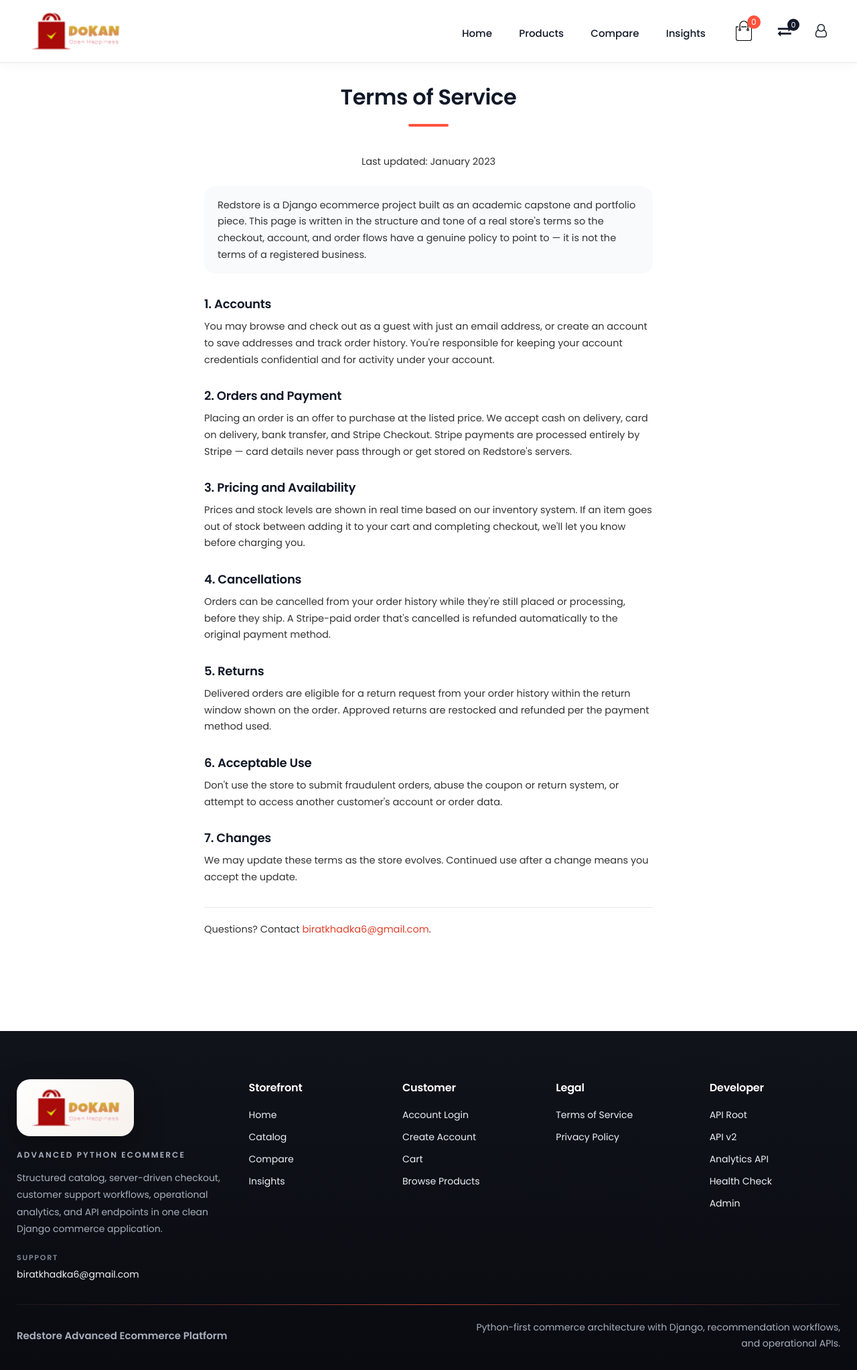
After one commit to biratkdk/Dokan-Ecommerce, a Django app: page /terms/ in a window 1280 px wide. The commit adds this page. Shown: the whole page at 67% size. Run offline with Django 4.2, Linux system fonts and the light colour scheme.

Commit message:
feat: cart merge on login, CSP/HSTS, legal pages, guest cleanup, and upload limits
Going deeper than the transactional workflow audit into dimensions that
only show up under real traffic:

- Cart merge on login/signup: guest checkout had a real bug where
  shopping as a guest and then logging in or creating an account
  mid-session silently orphaned the cart. Fixed with
  merge_guest_cart_into_user(), verified both directions end to end.
- Security headers: added HSTS (with subdomains + preload in production)
  and a Content-Security-Policy, scoped away from /admin/ and the
  Swagger docs page since both rely on inline scripts this policy
  doesn't allow. Migrated the app's own 4 remaining inline onclick
  handlers to data-attribute + event delegation so script-src can stay
  strict with no unsafe-inline.
- Guest account hygiene: guest checkout accounts never got cleaned up.
  Added cleanup_stale_guest_accounts, which only ever touches guests
  with zero order history -- verified a guest with a real placed order
  is never a deletion candidate.
- Legal pages: Terms of Service and Privacy Policy pages didn't exist,
  and signup collected no consent. Added both pages plus a required
  agree_to_terms checkbox at signup.
- Upload size validation on the two ImageFields (admin-only surface,
  so low risk, but cheap hygiene).

Verified: zero AssertionErrors across the full 56-test suite (the
'errors' seen locally are exclusively the known Python 3.14 test-client
template-render bug already established this session -- confirmed by
grepping the full run for AssertionError vs the bug's signature, and by
direct reproduction of every touched flow outside the instrumented
client).

```diff
--- a/dokan/forms.py
+++ b/dokan/forms.py
@@ -55,6 +55,10 @@ class SignUpForm(UserCreationForm):
         widget=forms.EmailInput(
             attrs={"class": "auth-input", "placeholder": "Email address"}
         ),
+    )
+    agree_to_terms = forms.BooleanField(
+        required=True,
+        error_messages={"required": "You must accept the Terms of Service to create an account."},
     )
 
     class Meta:
--- /dev/null
+++ b/dokan/middleware.py
@@ -0,0 +1,29 @@
+CSP_POLICY = (
+    "default-src 'self'; "
+    "script-src 'self'; "
+    "style-src 'self' 'unsafe-inline' https://fonts.googleapis.com https://stackpath.bootstrapcdn.com; "
+    "font-src 'self' https://fonts.gstatic.com https://stackpath.bootstrapcdn.com; "
+    "img-src 'self' data:; "
+    "connect-src 'self'; "
+    "frame-ancestors 'none'; "
+    "base-uri 'self'; "
+    "form-action 'self' https://checkout.stripe.com;"
+)
+
+
+EXEMPT_PATH_PREFIXES = ("/admin/", "/api/docs/", "/api/schema/")
+
+
+class ContentSecurityPolicyMiddleware:
+    """Django admin and the Swagger UI docs page both rely on inline
+    scripts/styles this policy doesn't allow, so those are left alone --
+    this is scoped to the customer-facing storefront."""
+
+    def __init__(self, get_response):
+        self.get_response = get_response
+
+    def __call__(self, request):
+        response = self.get_response(request)
+        if not request.path.startswith(EXEMPT_PATH_PREFIXES):
+            response.setdefault("Content-Security-Policy", CSP_POLICY)
+        return response
--- a/dokan/urls.py
+++ b/dokan/urls.py
@@ -1,5 +1,6 @@
 from django.contrib.auth import views as auth_views
 from django.urls import path, reverse_lazy
+from django.views.generic import TemplateView
 from drf_spectacular.views import SpectacularAPIView, SpectacularSwaggerView
 
 from . import api_v2_views, api_views, views
@@ -78,6 +79,8 @@ urlpatterns = [
     path("wishlist/", views.WishlistView.as_view(), name="wishlist"),
     path("wishlist/toggle/<slug:slug>/", views.ToggleWishlistView.as_view(), name="toggle-wishlist"),
     path("insights/", views.InsightsView.as_view(), name="insights"),
+    path("terms/", TemplateView.as_view(template_name="legal_terms.html"), name="terms"),
+    path("privacy/", TemplateView.as_view(template_name="legal_privacy.html"), name="privacy"),
     path("orders/", views.OrderHistoryView.as_view(), name="order-history"),
     path("orders/<str:reference>/cancel/", views.CancelOrderView.as_view(), name="cancel-order"),
     path("orders/<str:reference>/items/<int:order_item_id>/return/", views.ReturnRequestCreateView.as_view(), name="return-request"),
--- a/dokan/views.py
+++ b/dokan/views.py
@@ -31,6 +31,7 @@ from .accounts import (
     is_guest_user,
     mark_email_unverified,
     mark_email_verified,
+    merge_guest_cart_into_user,
     peek_cart_user,
     record_login_activity,
     resolve_email_verification_token,
@@ -1091,6 +1092,7 @@ class AccountLoginView(LoginView):
         response = super().form_valid(form)
         ensure_customer_profile(self.request.user)
         record_login_activity(self.request.user, self.request)
+        merge_guest_cart_into_user(self.request, self.request.user)
         return response
 
     def form_invalid(self, form):
@@ -1109,6 +1111,7 @@ class SignUpView(FormView):
         ensure_customer_profile(user)
         auth_login(self.request, user)
         record_login_activity(user, self.request)
+        merge_guest_cart_into_user(self.request, user)
         send_email_verification_code(user)
         messages.success(
             self.request,
--- a/redstore/settings.py
+++ b/redstore/settings.py
@@ -67,6 +67,7 @@ MIDDLEWARE = [
     "django.contrib.auth.middleware.AuthenticationMiddleware",
     "django.contrib.messages.middleware.MessageMiddleware",
     "django.middleware.clickjacking.XFrameOptionsMiddleware",
+    "dokan.middleware.ContentSecurityPolicyMiddleware",
 ]
 if not DEBUG:
     MIDDLEWARE.insert(1, "whitenoise.middleware.WhiteNoiseMiddleware")
@@ -243,3 +244,7 @@ SESSION_COOKIE_SECURE = not DEBUG
 CSRF_COOKIE_SECURE = not DEBUG
 SECURE_CONTENT_TYPE_NOSNIFF = True
 X_FRAME_OPTIONS = "DENY"
+SECURE_HSTS_SECONDS = int(os.getenv("DJANGO_SECURE_HSTS_SECONDS", "0" if DEBUG else "31536000"))
+SECURE_HSTS_INCLUDE_SUBDOMAINS = not DEBUG
+SECURE_HSTS_PRELOAD = not DEBUG
+SECURE_REFERRER_POLICY = "strict-origin-when-cross-origin"
--- a/static/css/style.css
+++ b/static/css/style.css
@@ -625,6 +625,46 @@ button:focus-visible {
     padding-right: 25px;
 }
 
+.legal-page {
+    max-width: 720px;
+    padding-bottom: 60px;
+}
+
+.legal-updated {
+    text-align: center;
+    color: #767676;
+    font-size: 13px;
+    margin-top: -40px;
+    margin-bottom: 24px;
+}
+
+.legal-disclaimer {
+    background: var(--color-surface-alt);
+    border-radius: var(--radius-md);
+    padding: 16px 20px;
+    font-size: 13px;
+    color: #475467;
+    margin-bottom: 32px;
+}
+
+.legal-page h3 {
+    margin-top: 28px;
+    margin-bottom: 8px;
+    font-size: 18px;
+}
+
+.legal-page p {
+    font-size: 14.5px;
+    line-height: 1.7;
+    color: #333;
+}
+
+.legal-contact {
+    margin-top: 32px;
+    padding-top: 20px;
+    border-top: 1px solid var(--color-border);
+}
+
 .col-4 {
     flex-basis: 25%;
     padding: 16px;
@@ -789,7 +829,7 @@ small {
 
 .footer-top {
     display: grid;
-    grid-template-columns: minmax(280px, 1.6fr) repeat(3, minmax(150px, 1fr));
+    grid-template-columns: minmax(280px, 1.6fr) repeat(4, minmax(130px, 1fr));
     gap: 34px;
     align-items: start;
 }
--- a/static/js/scripts.js
+++ b/static/js/scripts.js
@@ -31,6 +31,21 @@ document.addEventListener("click", (event) => {
             dropdown.classList.remove("is-open");
         }
     });
+
+    const dropdownTrigger = event.target.closest('[data-toggle="nav-dropdown"]');
+    if (dropdownTrigger) {
+        toggleNavDropdown(dropdownTrigger);
+        return;
+    }
+
+    if (event.target.closest('[data-toggle="mobile-menu"]')) {
+        toggleMenu();
+        return;
+    }
+
+    if (event.target.closest('[data-action="dismiss-verification-banner"]')) {
+        dismissVerificationBanner();
+    }
 });
 
 window.setTimeout(() => {
--- a/templates/base.html
+++ b/templates/base.html
@@ -56,7 +56,7 @@
                         <span class="wishlist-badge">{{ wishlist_items_count }}</span>
                     </a>
                     <div class="nav-dropdown" data-nav-dropdown>
-                        <button type="button" class="wishlist-link nav-dropdown-trigger" aria-label="Notifications" onclick="toggleNavDropdown(this)">
+                        <button type="button" class="wishlist-link nav-dropdown-trigger" aria-label="Notifications" data-toggle="nav-dropdown">
                             <i class="fa fa-bell-o"></i>
                             {% if notifications_count %}<span class="wishlist-badge">{{ notifications_count }}</span>{% endif %}
                         </button>
@@ -73,7 +73,7 @@
                         </div>
                     </div>
                     <div class="nav-dropdown" data-nav-dropdown>
-                        <button type="button" class="user-avatar-trigger" onclick="toggleNavDropdown(this)" aria-label="Account menu">
+                        <button type="button" class="user-avatar-trigger" data-toggle="nav-dropdown" aria-label="Account menu">
                             {{ request.user.username|slice:":1"|upper }}
                         </button>
                         <div class="nav-dropdown-panel">
@@ -90,7 +90,7 @@
                         <i class="fa fa-user-o"></i>
                     </a>
                 {% endif %}
-                <img src="{% static 'images/menu.png' %}" alt="Open menu" class="menu-icon" onclick="toggleMenu()">
+                <img src="{% static 'images/menu.png' %}" alt="Open menu" class="menu-icon" data-toggle="mobile-menu">
             </div>
         </div>
         {% block header_content %}{% endblock %}
@@ -107,7 +107,7 @@
     {% if request.user.is_authenticated and not is_email_verified %}
         <div class="container verification-banner" id="verification-banner">
             <p>Your email is not verified yet. Open your <a href="{% url 'store:account-dashboard' %}">dashboard</a> to get a verification code.</p>
-            <button type="button" class="verification-banner-dismiss" onclick="dismissVerificationBanner()" aria-label="Dismiss">&times;</button>
+            <button type="button" class="verification-banner-dismiss" data-action="dismiss-verification-banner" aria-label="Dismiss">&times;</button>
         </div>
     {% endif %}
 
@@ -157,6 +157,13 @@
                     </ul>
                 </div>
                 <div class="footer-section">
+                    <h3>Legal</h3>
+                    <ul>
+                        <li><a href="{% url 'store:terms' %}">Terms of Service</a></li>
+                        <li><a href="{% url 'store:privacy' %}">Privacy Policy</a></li>
+                    </ul>
+                </div>
+                <div class="footer-section">
                     <h3>Developer</h3>
                     <ul>
                         <li><a href="{% url 'store:api-root' %}">API Root</a></li>
--- /dev/null
+++ b/templates/legal_terms.html
@@ -0,0 +1,36 @@
+{% extends "base.html" %}
+
+{% block title %}Terms of Service | Redstore{% endblock %}
+{% block meta_description %}Redstore's Terms of Service: account, orders, payment, returns, and acceptable use.{% endblock %}
+
+{% block content %}
+    <div class="small-container legal-page">
+        <h2 class="title">Terms of Service</h2>
+        <p class="legal-updated">Last updated: January 2023</p>
+
+        <p class="legal-disclaimer">Redstore is a Django ecommerce project built as an academic capstone and portfolio piece. This page is written in the structure and tone of a real store's terms so the checkout, account, and order flows have a genuine policy to point to &mdash; it is not the terms of a registered business.</p>
+
+        <h3>1. Accounts</h3>
+        <p>You may browse and check out as a guest with just an email address, or create an account to save addresses and track order history. You're responsible for keeping your account credentials confidential and for activity under your account.</p>
+
+        <h3>2. Orders and Payment</h3>
+        <p>Placing an order is an offer to purchase at the listed price. We accept cash on delivery, card on delivery, bank transfer, and Stripe Checkout. Stripe payments are processed entirely by Stripe &mdash; card details never pass through or get stored on Redstore's servers.</p>
+
+        <h3>3. Pricing and Availability</h3>
+        <p>Prices and stock levels are shown in real time based on our inventory system. If an item goes out of stock between adding it to your cart and completing checkout, we'll let you know before charging you.</p>
+
+        <h3>4. Cancellations</h3>
+        <p>Orders can be cancelled from your order history while they're still placed or processing, before they ship. A Stripe-paid order that's cancelled is refunded automatically to the original payment method.</p>
+
+        <h3>5. Returns</h3>
+        <p>Delivered orders are eligible for a return request from your order history within the return window shown on the order. Approved returns are restocked and refunded per the payment method used.</p>
+
+        <h3>6. Acceptable Use</h3>
+        <p>Don't use the store to submit fraudulent orders, abuse the coupon or return system, or attempt to access another customer's account or order data.</p>
+
+        <h3>7. Changes</h3>
+        <p>We may update these terms as the store evolves. Continued use after a change means you accept the update.</p>
+
+        <p class="legal-contact">Questions? Contact <a href="mailto:{{ support_contact_email }}">{{ support_contact_email }}</a>.</p>
+    </div>
+{% endblock %}
--- a/templates/signup.html
+++ b/templates/signup.html
@@ -30,6 +30,11 @@
                     {{ form.password2 }}
                     {{ form.password2.errors }}
                 </div>
+                <label class="checkbox-row">
+                    {{ form.agree_to_terms }}
+                    <span>I agree to the <a href="{% url 'store:terms' %}" target="_blank">Terms of Service</a> and <a href="{% url 'store:privacy' %}" target="_blank">Privacy Policy</a></span>
+                </label>
+                {{ form.agree_to_terms.errors }}
                 <button type="submit" class="btn auth-submit">Signup</button>
             </form>
             <p class="auth-footer">Already registered? <a href="{% url 'store:login' %}">Login</a></p>
```
Also changed, not shown: dokan/accounts.py (+42 -0 lines), dokan/management/commands/cleanup_stale_guest_accounts.py (added, +52 -0 lines), dokan/models.py (+13 -1 lines), dokan/tests.py (+37 -0 lines), templates/legal_privacy.html (added, +34 -0 lines), dokan/migrations/0018_alter_item_primary_image_file_and_more.py (added).
